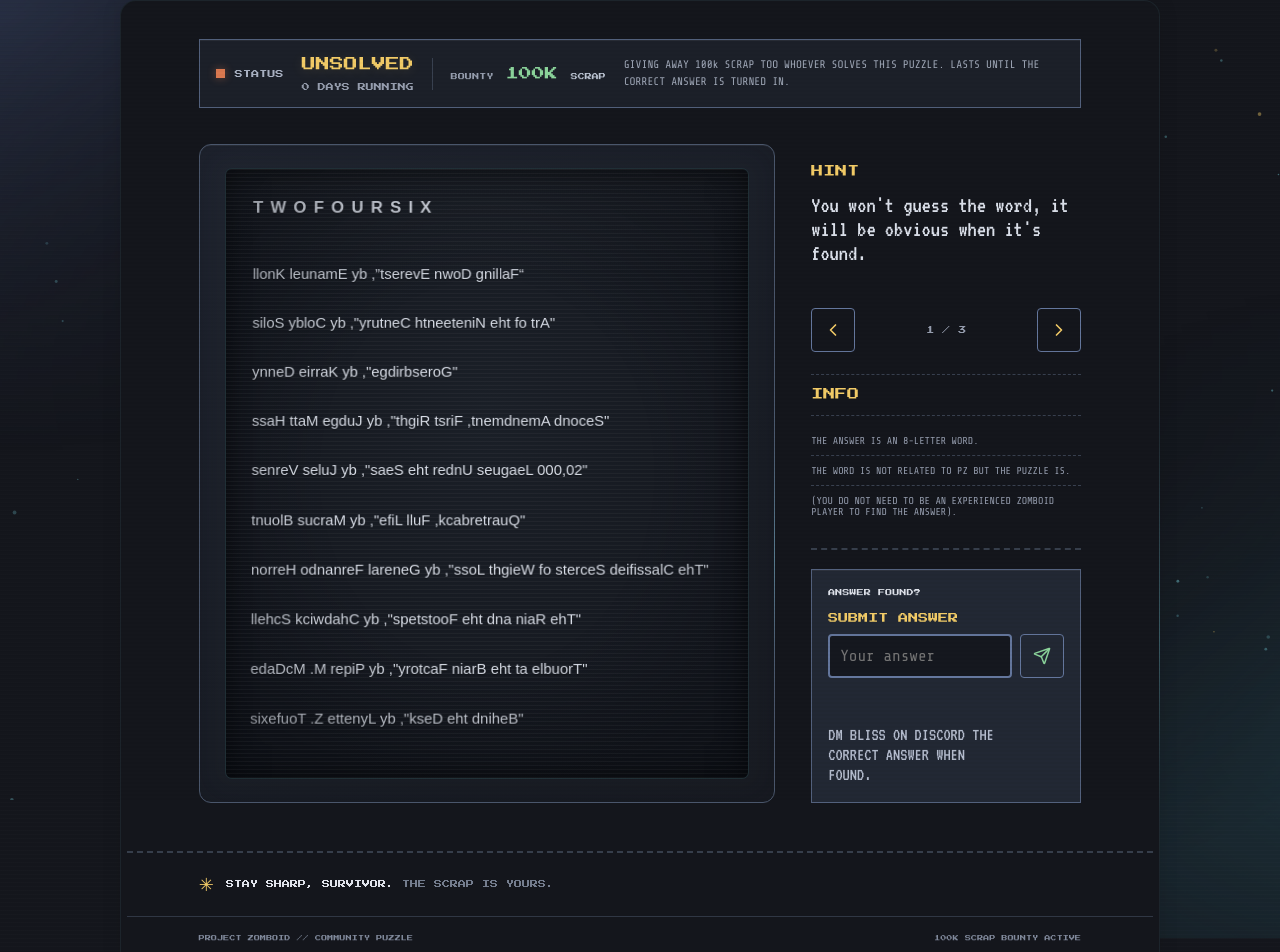
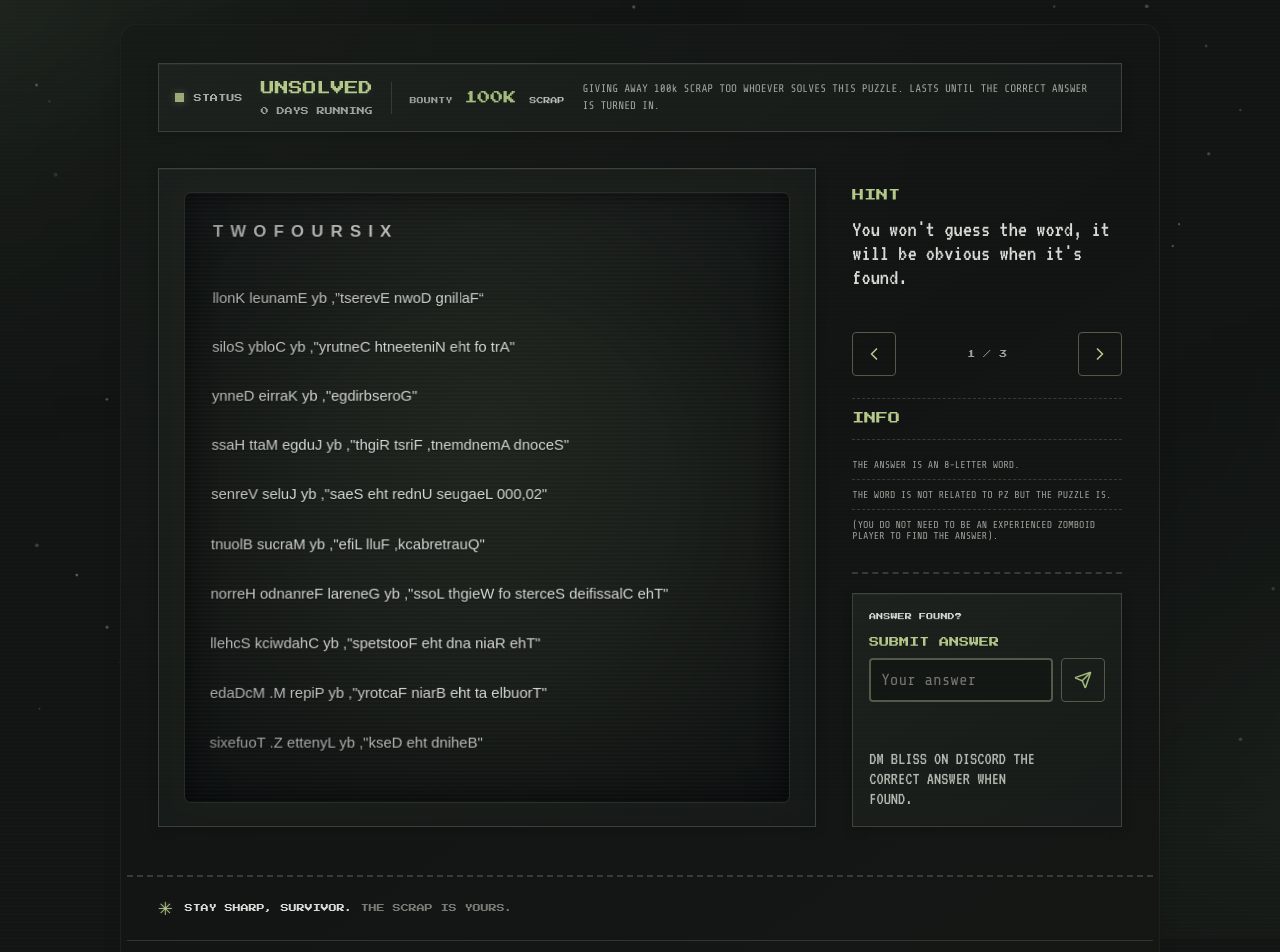
Before and after one commit to sleepinbliss/ProjectZomboidPuzzle, a Vue app: page / in a window 1280 px wide. Shown: the top 952 px of the page. Built offline with nearby package versions, Linux system fonts and the light colour scheme.

Commit message:
feat: enhance footer animation and styling for improved user experience

```diff
--- a/index.html
+++ b/index.html
@@ -6,7 +6,7 @@
   <meta name="viewport" content="width=device-width, initial-scale=1.0" />
   <meta name="description"
     content="Ten titles. One eight-letter answer. Solve the Project Zomboid community puzzle and claim 100k scrap." />
-  <meta name="theme-color" content="#f7f6f1" />
+  <meta name="theme-color" content="#121514" />
   <title>A Project Zomboid Puzzle</title>
 </head>
 
--- a/src/App.vue
+++ b/src/App.vue
@@ -10,6 +10,14 @@ const elapsedDays = computed(() =>
 	Math.max(0, Math.floor((currentTime.value - puzzleStartedAt) / 86400000)),
 );
 let dayCountInterval;
+const footerLabels = [
+	'PROJECT ZOMBOID // COMMUNITY PUZZLE',
+	'100K SCRAP BOUNTY ACTIVE',
+];
+const typedFooterCharacters = ref(footerLabels.map(() => 0));
+const isFooterBlinking = ref(false);
+let footerAnimationTimers = [];
+let footerMotionPreference;
 
 onMounted(() => {
 	currentTime.value = Date.now();
@@ -20,6 +28,103 @@ onMounted(() => {
 
 onUnmounted(() => {
 	window.clearInterval(dayCountInterval);
+});
+
+function scheduleFooterAnimation(callback, delay) {
+	const timer = window.setTimeout(() => {
+		footerAnimationTimers = footerAnimationTimers.filter(
+			(activeTimer) => activeTimer !== timer,
+		);
+		callback();
+	}, delay);
+	footerAnimationTimers.push(timer);
+}
+
+function clearFooterAnimationTimers() {
+	footerAnimationTimers.forEach((timer) => window.clearTimeout(timer));
+	footerAnimationTimers = [];
+}
+
+function typeFooterLabel(index, onComplete) {
+	const typeNextCharacter = () => {
+		if (typedFooterCharacters.value[index] === footerLabels[index].length) {
+			onComplete();
+			return;
+		}
+
+		scheduleFooterAnimation(
+			() => {
+				typedFooterCharacters.value[index] += 1;
+				typeNextCharacter();
+			},
+			45 + Math.random() * 105,
+		);
+	};
+
+	typeNextCharacter();
+}
+
+function scheduleFooterBlink(holdEndsAt) {
+	const remainingHold = holdEndsAt - Date.now();
+	if (remainingHold <= 1000) return;
+
+	const delay = Math.min(4000 + Math.random() * 8000, remainingHold - 1000);
+	scheduleFooterAnimation(() => {
+		isFooterBlinking.value = true;
+		scheduleFooterAnimation(() => {
+			isFooterBlinking.value = false;
+			scheduleFooterBlink(holdEndsAt);
+		}, 600);
+	}, delay);
+}
+
+function startFooterAnimationCycle() {
+	if (footerMotionPreference.matches) {
+		typedFooterCharacters.value = footerLabels.map((label) => label.length);
+		return;
+	}
+
+	typedFooterCharacters.value = footerLabels.map(() => 0);
+	let completedLabels = 0;
+	const onLabelComplete = () => {
+		completedLabels += 1;
+		if (completedLabels !== footerLabels.length) return;
+
+		const holdEndsAt = Date.now() + 60000;
+		scheduleFooterAnimation(startFooterAnimationCycle, 60000);
+		scheduleFooterBlink(holdEndsAt);
+	};
+
+	footerLabels.forEach((_, index) => typeFooterLabel(index, onLabelComplete));
+}
+
+function handleFooterMotionPreferenceChange() {
+	clearFooterAnimationTimers();
+	isFooterBlinking.value = false;
+	if (footerMotionPreference.matches) {
+		typedFooterCharacters.value = footerLabels.map((label) => label.length);
+	} else {
+		startFooterAnimationCycle();
+	}
+}
+
+onMounted(() => {
+	footerMotionPreference = window.matchMedia(
+		'(prefers-reduced-motion: reduce)',
+	);
+	footerMotionPreference.addEventListener(
+		'change',
+		handleFooterMotionPreferenceChange,
+	);
+	startFooterAnimationCycle();
+});
+
+onUnmounted(() => {
+	clearFooterAnimationTimers();
+	footerMotionPreference?.removeEventListener(
+		'change',
+		handleFooterMotionPreferenceChange,
+	);
 });
 
 const copied = ref(false);
@@ -316,9 +421,19 @@ async function copyLink() {
 			</section>
 		</main>
 
-		<footer class="site-footer">
-			<span>PROJECT ZOMBOID // COMMUNITY PUZZLE</span>
-			<span>100K SCRAP BOUNTY ACTIVE</span>
+		<footer
+			class="site-footer"
+			:class="{ 'footer-blinking': isFooterBlinking }"
+		>
+			<span
+				v-for="(label, index) in footerLabels"
+				:key="label"
+				class="footer-text"
+				:style="{
+					'--typed-characters': typedFooterCharacters[index],
+				}"
+				>{{ label }}</span
+			>
 		</footer>
 	</div>
 </template>
--- a/src/components/AmbientParticles.vue
+++ b/src/components/AmbientParticles.vue
@@ -28,15 +28,22 @@ function resizeCanvas() {
   context.setTransform(pixelRatio, 0, 0, pixelRatio, 0, 0)
 
   const count = Math.min(130, Math.max(40, Math.round((width * height) / 9000)))
-  particles = Array.from({ length: count }, () => ({
-    x: Math.random() * width,
-    y: Math.random() * height,
-    vx: (Math.random() - 0.5) * 0.2,
-    vy: (Math.random() - 0.5) * 0.2,
-    radius: 0.7 + Math.random() * 1.3,
-    alpha: 0.18 + Math.random() * 0.28,
-    tint: Math.random() > 0.8 ? '242, 203, 103' : '119, 210, 223',
-  }))
+  particles = Array.from({ length: count }, () => {
+    const angle = Math.random() * Math.PI * 2
+    const driftSpeed = 0.008 + Math.random() * 0.017
+
+    return {
+      x: Math.random() * width,
+      y: Math.random() * height,
+      vx: (Math.random() - 0.5) * 0.08,
+      vy: (Math.random() - 0.5) * 0.08,
+      driftX: Math.cos(angle) * driftSpeed,
+      driftY: Math.sin(angle) * driftSpeed,
+      radius: 0.7 + Math.random() * 1.3,
+      alpha: 0.18 + Math.random() * 0.28,
+      tint: Math.random() > 0.8 ? '174, 192, 139' : '145, 153, 143',
+    }
+  })
 
   if (reducedMotion?.matches) drawParticles(false)
 }
@@ -57,8 +64,8 @@ function drawParticles(animate = true) {
       particle.vy += pointerDeltaY * influence * 0.012
       particle.vx *= 0.992
       particle.vy *= 0.992
-      particle.x += particle.vx
-      particle.y += particle.vy
+      particle.x += particle.vx + particle.driftX
+      particle.y += particle.vy + particle.driftY
 
       if (particle.x < 0) particle.x = width
       if (particle.x > width) particle.x = 0
--- a/src/style.css
+++ b/src/style.css
@@ -8,19 +8,26 @@
 
 :root {
 	font-family: 'Share Tech Mono', 'Courier New', monospace;
-	color: #e0e3eb;
-	background: #14161c;
+	color: #d9ddd7;
+	background: #121514;
 	font-synthesis: none;
 	text-rendering: optimizeLegibility;
 	-webkit-font-smoothing: antialiased;
-	--bg: #14161c;
-	--panel: #1c2029;
-	--panel-light: #242a36;
-	--ink: #e0e3eb;
-	--muted: #969eaf;
-	--green: #8bd49b;
-	--amber: #f2cb67;
-	--line: #394150;
+	--bg: #121514;
+	--panel: #191d1b;
+	--panel-light: #222825;
+	--card-surface: linear-gradient(
+		145deg,
+		#1d221f 0%,
+		#191e1b 58%,
+		#171b19 100%
+	);
+	--card-border: #3b433d;
+	--ink: #d9ddd7;
+	--muted: #9ba39a;
+	--green: #a4bd7e;
+	--amber: #b6ca8b;
+	--line: #363d37;
 	--pixel: 'Press Start 2P', monospace;
 	--terminal: 'Share Tech Mono', 'Courier New', monospace;
 	--screen: 'VT323', 'Courier New', monospace;
@@ -33,7 +40,13 @@
 html {
 	min-width: 320px;
 	scroll-behavior: smooth;
-	background: var(--bg);
+	background:
+		radial-gradient(
+			ellipse at 18% 0%,
+			rgba(113, 132, 102, 0.08),
+			transparent 55%
+		),
+		linear-gradient(145deg, #171b18 0%, var(--bg) 52%, #141815 100%);
 }
 
 body {
@@ -62,12 +75,12 @@ body::before {
 	background:
 		radial-gradient(
 			ellipse 44% 40% at 12% 18%,
-			rgba(99, 122, 186, 0.34),
+			rgba(109, 132, 91, 0.2),
 			transparent 100%
 		),
 		radial-gradient(
 			ellipse 40% 42% at 88% 82%,
-			rgba(69, 166, 187, 0.24),
+			rgba(92, 116, 83, 0.16),
 			transparent 100%
 		);
 	-webkit-mask-image: radial-gradient(
@@ -93,6 +106,7 @@ body::before {
 	display: flex;
 	flex-direction: column;
 	min-height: 100vh;
+	padding-block: clamp(12px, 3vh, 28px);
 }
 
 body::after {
@@ -129,9 +143,15 @@ a:focus-visible {
 	width: min(100% - 72px, 1040px);
 	margin: auto;
 	padding: 6px;
-	border: 1px solid rgba(119, 210, 223, 0.075);
+	border: 1px solid rgba(155, 173, 139, 0.07);
 	border-radius: 16px;
-	background: var(--bg);
+	background:
+		radial-gradient(
+			ellipse at 18% 0%,
+			rgba(113, 132, 102, 0.025),
+			transparent 55%
+		),
+		linear-gradient(145deg, #151916 0%, #121514 52%, #141714 100%);
 	box-shadow: 0 0 20px rgba(8, 11, 17, 0.1);
 	animation:
 		page-shell-glow 10s ease-in-out infinite alternate,
@@ -142,12 +162,12 @@ a:focus-visible {
 	0%,
 	84%,
 	100% {
-		border-color: rgba(119, 210, 223, 0.075);
+		border-color: rgba(155, 173, 139, 0.07);
 	}
 
 	91%,
 	95% {
-		border-color: rgba(119, 210, 223, 0.16);
+		border-color: rgba(155, 173, 139, 0.14);
 	}
 }
 
@@ -187,8 +207,8 @@ a:focus-visible {
 	width: 9px;
 	height: 9px;
 	flex: 0 0 9px;
-	background: #db7950;
-	box-shadow: 0 0 9px rgba(219, 121, 80, 0.45);
+	background: #9eac79;
+	box-shadow: 0 0 9px rgba(158, 172, 121, 0.38);
 	animation: status-indicator-blink 10s infinite;
 }
 
@@ -198,13 +218,13 @@ a:focus-visible {
 	97%,
 	100% {
 		opacity: 1;
-		box-shadow: 0 0 9px rgba(219, 121, 80, 0.45);
+		box-shadow: 0 0 9px rgba(158, 172, 121, 0.38);
 	}
 
 	95%,
 	96% {
 		opacity: 0.3;
-		box-shadow: 0 0 2px rgba(219, 121, 80, 0.2);
+		box-shadow: 0 0 2px rgba(158, 172, 121, 0.18);
 	}
 }
 
@@ -217,9 +237,12 @@ p {
 
 .status-card {
 	padding: 18px 18px 16px;
-	border: 1px solid #53617d;
-	background: var(--panel);
-	box-shadow: inset 0 1px 0 rgba(224, 227, 235, 0.06);
+	border: 1px solid var(--card-border);
+	background: var(--card-surface);
+	box-shadow:
+		0 3px 10px rgba(0, 0, 0, 0.18),
+		inset 0 1px 0 rgba(217, 221, 215, 0.045),
+		inset 0 -1px 0 rgba(0, 0, 0, 0.1);
 }
 
 .status-card-main {
@@ -238,7 +261,7 @@ p {
 	display: flex;
 	align-items: center;
 	gap: 10px;
-	color: #aab2c3;
+	color: #a9ada7;
 	font-size: 8px;
 }
 
@@ -248,7 +271,7 @@ p {
 	font-family: var(--pixel);
 	font-size: 14px;
 	line-height: 1.7;
-	text-shadow: 0 2px 12px rgba(242, 203, 103, 0.14);
+	text-shadow: 0 2px 12px rgba(182, 202, 139, 0.1);
 }
 
 .puzzle-day-count {
@@ -286,13 +309,13 @@ p {
 }
 
 .reward-amount span {
-	color: #bdc5d4;
+	color: #b8bdb5;
 	font-size: 7px;
 }
 
 .status-note {
 	margin: 0;
-	color: #a1a9b9;
+	color: #a4a9a2;
 	font-family: var(--terminal);
 	font-size: 11px;
 	line-height: 1.5;
@@ -302,7 +325,7 @@ p {
 	display: grid;
 	grid-template-columns: minmax(0, 1fr) 270px;
 	gap: 36px;
-	padding: 32px 7% 48px;
+	padding: 32px 3% 48px;
 	scroll-margin-top: 20px;
 }
 
@@ -330,7 +353,7 @@ h2 {
 
 .puzzle-intro {
 	margin: 5px 0 0;
-	color: #a9afbf;
+	color: #a9ada7;
 	font-family: var(--terminal);
 	font-size: 12px;
 }
@@ -342,8 +365,8 @@ h2 {
 	flex: 0 0 auto;
 	padding: 8px 9px;
 	border: 1px solid var(--line);
-	background: #202530;
-	color: #b4bdcf;
+	background: #202420;
+	color: #b9beb5;
 	cursor: pointer;
 	font-family: var(--pixel);
 	font-size: 7px;
@@ -375,12 +398,14 @@ h2 {
 	flex-direction: column;
 	justify-content: center;
 	padding: 23px 25px;
-	border: 1px solid #4a566b;
-	border-radius: 12px;
-	background: linear-gradient(145deg, #202530, #1a1e26 68%, #191c23);
+	border: 1px solid var(--card-border);
+	border-radius: 0;
+	background: var(--card-surface);
 	box-shadow:
-		inset 0 1px 0 rgba(224, 227, 235, 0.06),
-		inset 0 0 32px rgba(8, 11, 17, 0.22);
+		0 3px 10px rgba(0, 0, 0, 0.18),
+		inset 0 1px 0 rgba(217, 221, 215, 0.045),
+		inset 0 -1px 0 rgba(0, 0, 0, 0.1),
+		inset 0 0 32px rgba(8, 11, 17, 0.16);
 }
 
 .puzzle-screen {
@@ -391,12 +416,12 @@ h2 {
 	flex-direction: column;
 	justify-content: center;
 	padding: 20px 22px;
-	border: 1px solid rgba(119, 210, 223, 0.12);
+	border: 1px solid rgba(155, 173, 139, 0.12);
 	border-radius: 7px;
-	background: radial-gradient(ellipse at 50% 40%, #1b2028 0%, #15181f 78%);
+	background: radial-gradient(ellipse at 50% 40%, #20251f 0%, #171b18 78%);
 	box-shadow:
 		inset 0 0 24px rgba(0, 0, 0, 0.35),
-		inset 0 1px 0 rgba(224, 227, 235, 0.025);
+		inset 0 1px 0 rgba(217, 221, 215, 0.025);
 }
 
 .puzzle-screen::before,
@@ -417,7 +442,7 @@ h2 {
 		),
 		linear-gradient(
 			180deg,
-			rgba(255, 255, 255, 0.025),
+			rgba(217, 221, 215, 0.025),
 			transparent 18% 82%,
 			rgba(0, 0, 0, 0.12)
 		);
@@ -427,8 +452,8 @@ h2 {
 .puzzle-screen::after {
 	background: repeating-linear-gradient(
 		0deg,
-		rgba(255, 255, 255, 0.035) 0,
-		rgba(255, 255, 255, 0.035) 1px,
+		rgba(217, 221, 215, 0.025) 0,
+		rgba(217, 221, 215, 0.025) 1px,
 		transparent 1px,
 		transparent 4px
 	);
@@ -445,8 +470,7 @@ h2 {
 	text-shadow: 0 1px 2px rgba(0, 0, 0, 0.55);
 }
 
-.page-shell::before,
-.puzzle-card::before {
+.page-shell::before {
 	position: absolute;
 	z-index: 1;
 	pointer-events: none;
@@ -457,9 +481,9 @@ h2 {
 	background: conic-gradient(
 		from var(--puzzle-glow-angle),
 		transparent 0deg 292deg,
-		rgba(119, 210, 223, 0.04) 316deg,
-		rgba(119, 210, 223, 0.3) 338deg,
-		rgba(119, 210, 223, 0.04) 354deg,
+		rgba(155, 173, 139, 0.035) 316deg,
+		rgba(155, 173, 139, 0.22) 338deg,
+		rgba(155, 173, 139, 0.035) 354deg,
 		transparent 360deg
 	);
 	-webkit-mask:
@@ -478,7 +502,7 @@ h2 {
 
 .number-sequence {
 	margin: 0 0 20px;
-	color: #dce1eb;
+	color: #d9ddd7;
 	font-family: Arial, Helvetica, sans-serif;
 	font-size: 17px;
 	font-weight: 600;
@@ -502,7 +526,7 @@ h2 {
 }
 
 .clue-text {
-	color: #dce1eb;
+	color: #d9ddd7;
 	font-family: Arial, Helvetica, sans-serif;
 	font-size: 15px;
 	line-height: 1.65;
@@ -522,7 +546,7 @@ h2 {
 
 .sidebar-block {
 	padding: 0 0 22px;
-	border-bottom: 2px dashed #363e4b;
+	border-bottom: 2px dashed #353b35;
 }
 
 .sidebar-title {
@@ -536,7 +560,7 @@ h2 {
 	height: 22px;
 	display: grid;
 	place-items: center;
-	border: 1px solid #64779d;
+	border: 1px solid #525c4b;
 	color: var(--amber);
 	font-family: var(--pixel);
 	font-size: 10px;
@@ -569,7 +593,7 @@ h3 {
 	grid-area: 1 / 1;
 	visibility: hidden;
 	margin-bottom: 9px;
-	color: #dce1eb;
+	color: #d9ddd7;
 	font-family: var(--screen);
 	font-size: 23px;
 	line-height: 1.05;
@@ -597,7 +621,7 @@ h3 {
 	width: 44px;
 	height: 44px;
 	padding: 0;
-	border: 1px solid #64779d;
+	border: 1px solid #525c4b;
 	border-radius: 4px;
 	background: transparent;
 	color: var(--amber);
@@ -605,7 +629,7 @@ h3 {
 }
 
 .hint-arrow:hover {
-	background: #363e4b;
+	background: #2c322b;
 }
 
 .hint-arrow:focus-visible {
@@ -614,14 +638,14 @@ h3 {
 }
 
 .hint-counter {
-	color: #969eaf;
+	color: #9ba39a;
 	font-family: var(--pixel);
 	font-size: 8px;
 }
 
 .hint-caption {
 	margin-bottom: 0;
-	color: #969eaf;
+	color: #9ba39a;
 	font-family: var(--pixel);
 	font-size: 6px;
 	line-height: 2;
@@ -637,7 +661,7 @@ h3 {
 
 .details-block > .eyebrow {
 	margin-bottom: 10px;
-	color: #969eaf;
+	color: #9ba39a;
 	font-size: 7px;
 }
 
@@ -647,7 +671,7 @@ h3 {
 	align-items: center;
 	margin: 0 0 10px;
 	padding: 8px 0;
-	border-block: 1px dashed #394150;
+	border-block: 1px dashed #363d37;
 	color: var(--amber);
 }
 
@@ -660,7 +684,7 @@ h3 {
 	justify-content: space-between;
 	gap: 10px;
 	padding: 9px 0;
-	border-top: 1px dashed #394150;
+	border-top: 1px dashed #363d37;
 	font-size: 10px;
 }
 
@@ -669,12 +693,12 @@ h3 {
 }
 
 .details-list dt {
-	color: #969eaf;
+	color: #9ba39a;
 }
 
 .details-list dd {
 	margin: 0;
-	color: #dce1eb;
+	color: #d9ddd7;
 	text-align: right;
 }
 
@@ -682,14 +706,17 @@ h3 {
 	position: relative;
 	margin-top: 19px;
 	padding: 16px;
-	border: 1px solid #53617d;
-	background: #222834;
-	box-shadow: inset 0 1px 0 rgba(224, 227, 235, 0.06);
+	border: 1px solid var(--card-border);
+	background: var(--card-surface);
+	box-shadow:
+		0 3px 10px rgba(0, 0, 0, 0.18),
+		inset 0 1px 0 rgba(217, 221, 215, 0.045),
+		inset 0 -1px 0 rgba(0, 0, 0, 0.1);
 }
 
 .submit-card .eyebrow {
 	margin-bottom: 10px;
-	color: #e0e3eb;
+	color: #d9ddd7;
 	font-size: 7px;
 }
 
@@ -702,7 +729,7 @@ h3 {
 .submit-card > p:last-of-type {
 	max-width: 185px;
 	margin-bottom: 0;
-	color: #b5bdce;
+	color: #b6bbb2;
 	font-family: var(--screen);
 	font-size: 18px;
 	line-height: 1.1;
@@ -724,9 +751,9 @@ h3 {
 	min-width: 0;
 	height: 44px;
 	padding: 8px 10px;
-	border: 2px solid #64779d;
+	border: 2px solid #525c4b;
 	border-radius: 4px;
-	background: #15181f;
+	background: #141815;
 	color: var(--ink);
 	font-family: var(--terminal);
 	font-size: 16px;
@@ -746,7 +773,7 @@ h3 {
 
 .answer-input.answer-correct {
 	border-color: var(--green);
-	box-shadow: 0 0 12px rgba(139, 212, 155, 0.65);
+	box-shadow: 0 0 12px rgba(164, 189, 126, 0.55);
 }
 
 .answer-submit {
@@ -754,7 +781,7 @@ h3 {
 	place-items: center;
 	height: 44px;
 	padding: 0;
-	border: 1px solid #64779d;
+	border: 1px solid #525c4b;
 	border-radius: 4px;
 	background: transparent;
 	color: var(--green);
@@ -762,7 +789,7 @@ h3 {
 }
 
 .answer-submit:hover {
-	background: #363e4b;
+	background: #2c322b;
 }
 
 .answer-feedback {
@@ -779,30 +806,65 @@ h3 {
 	display: flex;
 	align-items: center;
 	gap: 12px;
-	padding: 0 7%;
-	border-top: 2px dashed #363e4b;
+	padding: 0 3%;
+	border-top: 2px dashed #353b35;
 }
 
 .closing-star {
 	color: var(--amber);
 	font-size: 18px;
+	animation: closing-star-glow 45s linear infinite;
+}
+
+@keyframes closing-star-glow {
+	0%,
+	88% {
+		color: var(--amber);
+		text-shadow: 0 -1px 4px rgba(182, 202, 139, 0.25);
+	}
+
+	25% {
+		color: var(--amber);
+		text-shadow: 1px 0 4px rgba(182, 202, 139, 0.25);
+	}
+
+	50% {
+		color: var(--amber);
+		text-shadow: 0 1px 4px rgba(182, 202, 139, 0.25);
+	}
+
+	75% {
+		color: var(--amber);
+		text-shadow: -1px 0 4px rgba(182, 202, 139, 0.25);
+	}
+
+	96%,
+	100% {
+		color: var(--amber);
+		text-shadow: 0 -1px 4px rgba(182, 202, 139, 0.25);
+	}
+
+	92% {
+		color: #d2e0b5;
+		text-shadow: 0 0 8px rgba(210, 224, 181, 0.65);
+	}
 }
 
 .closing-note p {
 	margin: 0;
-	color: #e0e3eb;
+	color: #d9ddd7;
 	font-family: var(--pixel);
 	font-size: 8px;
 	line-height: 1.9;
 }
 
 .closing-note p span {
-	color: #747d8e;
+	color: #777d74;
 }
 
 .closing-note > a {
 	margin-left: auto;
-	color: #969eaf;
+	color: #9ba39a;
 	font-size: 7px;
 }
 
@@ -815,11 +877,37 @@ h3 {
 	display: flex;
 	align-items: center;
 	justify-content: space-between;
-	padding-inline: 7%;
-	border-top: 1px solid #303744;
-	color: #80899b;
+	padding-inline: 3%;
+	border-top: 1px solid #303631;
+	color: #898e86;
 	font-size: 6px;
 	line-height: 1.8;
+}
+
+.site-footer .footer-text {
+	display: inline-block;
+	flex: 0 0 auto;
+	width: calc(var(--typed-characters) * 1ch);
+	overflow: hidden;
+	white-space: nowrap;
+}
+
+.site-footer.footer-blinking .footer-text {
+	animation: footer-blink 600ms ease-in-out;
+}
+
+@keyframes footer-blink {
+	0%,
+	40%,
+	80%,
+	100% {
+		opacity: 1;
+	}
+
+	20%,
+	60% {
+		opacity: 0.5;
+	}
 }
 
 @media (max-width: 800px) {
@@ -999,11 +1087,12 @@ h3 {
 	.page-shell::before,
 	.page-shell,
 	.puzzle-card::before,
-	.status-indicator {
+	.status-indicator,
+	.closing-star {
 		animation: none;
 	}
 
 	.page-shell {
-		border-color: rgba(119, 210, 223, 0.075);
+		border-color: rgba(155, 173, 139, 0.07);
 	}
 }
```
